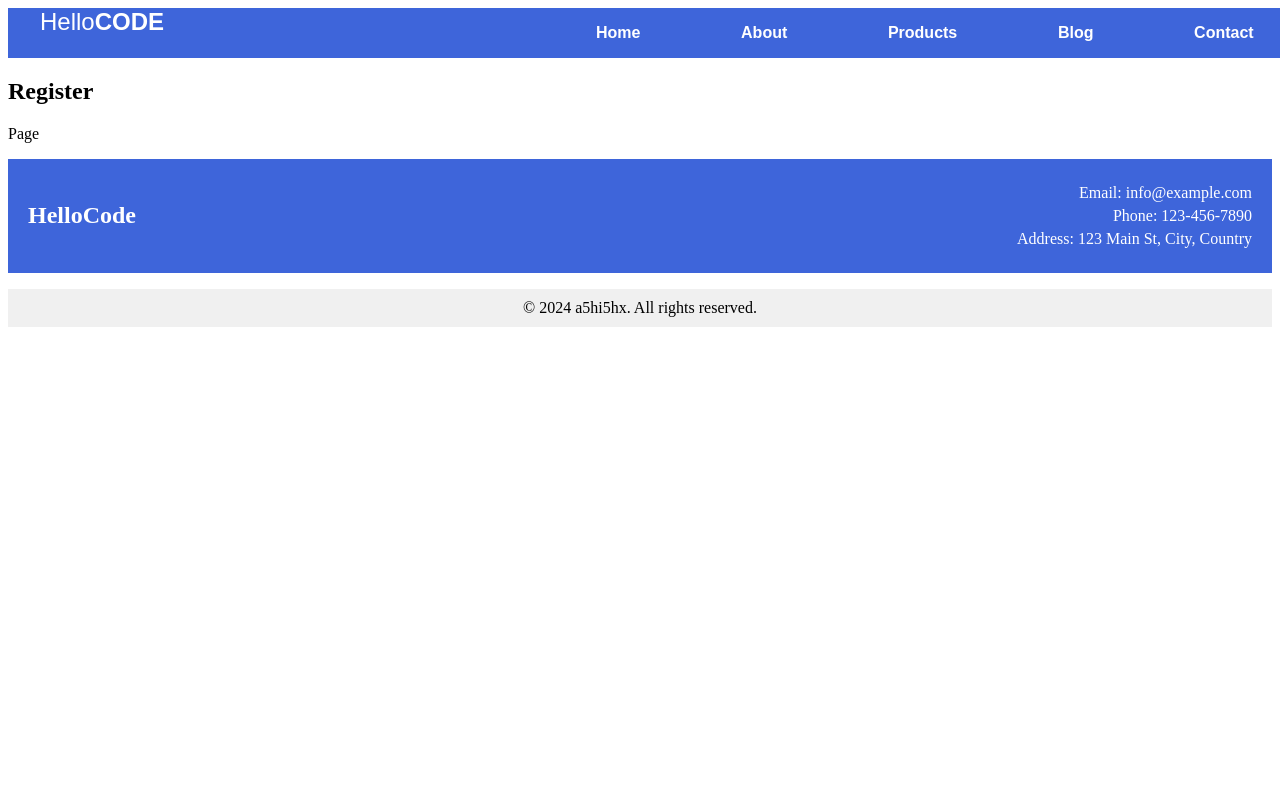
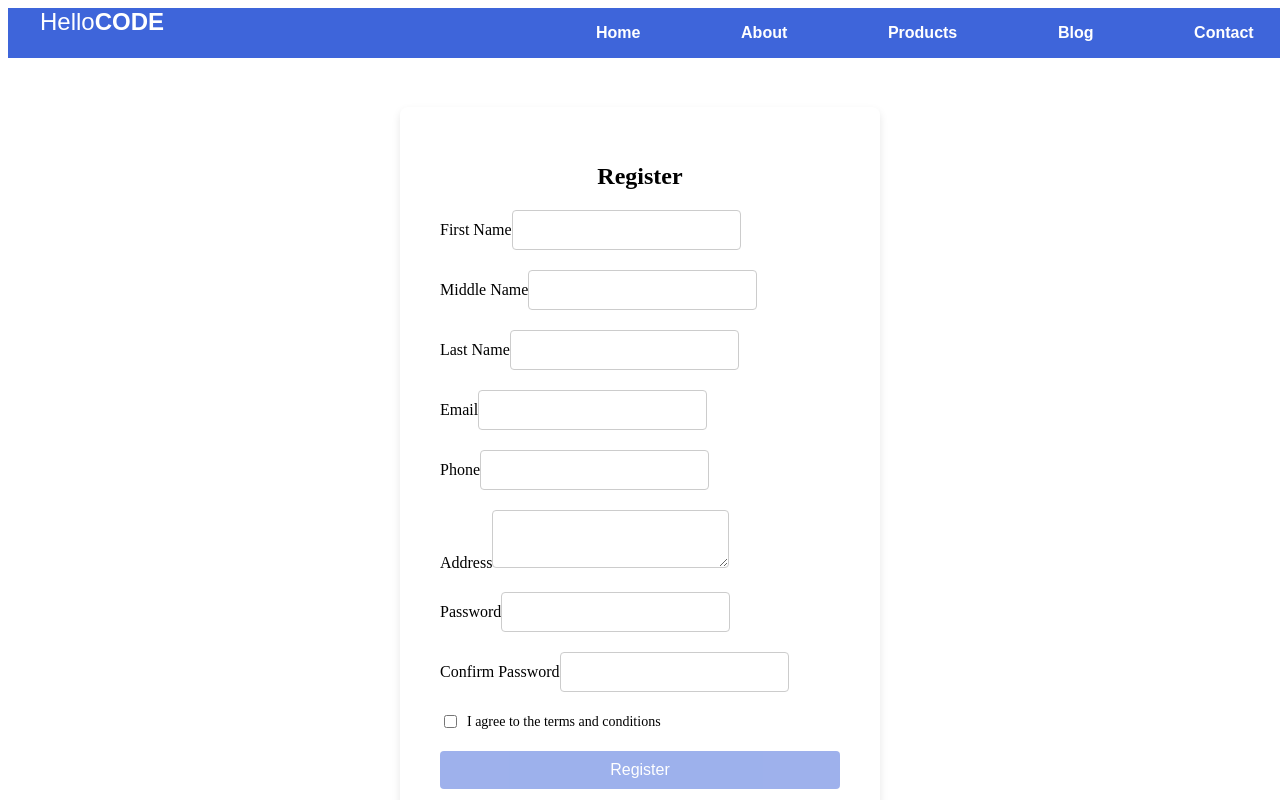
Before and after one commit to a5hi5hx/nextjs-tutortial, a Next.js app: page /register in a window 1280 px wide. Shown: the top 800 px of the page. Built offline with nearby package versions, Linux system fonts and the light colour scheme.

Commit message:
more changes

```diff
--- a/src/app/(auth)/register/page.tsx
+++ b/src/app/(auth)/register/page.tsx
@@ -1,8 +1,84 @@
-export default function Register() {
-    return(<>
-    <div>
-        <h2>Register</h2>
-        <p>Page </p>
-    </div>
-    </>);
-}
+"use client"
+import React, { useState } from 'react';
+import Head from 'next/head';
+import styles from './RegisterPage.module.css'; // Importing the CSS module for styling
+
+const RegisterPage: React.FC = () => {
+    const [agreeTerms, setAgreeTerms] = useState(false);
+    const [showTermsError, setShowTermsError] = useState(false);
+
+    const handleCheckboxChange = () => {
+        setAgreeTerms(!agreeTerms);
+    };
+
+    const openTermsModal = () => {
+        // Logic to open terms modal goes here
+        alert('Terms and conditions modal will be displayed here.');
+    };
+
+    const handleSubmit = (e: React.FormEvent<HTMLFormElement>) => {
+        e.preventDefault();
+        // Perform registration logic if terms are agreed
+        if (agreeTerms) {
+            // Registration logic
+            alert('Registration submitted successfully!');
+        } else {
+            setShowTermsError(true);
+            alert('Please agree to the terms and conditions.');
+        }
+    };
+    return (
+        <div className={styles.container}>
+            <Head>
+                <title>Register</title>
+            </Head>
+            <div className={styles.formContainer}>
+                <h1 className={styles.title}>Register</h1>
+                <form className={styles.form}>
+                    <div className={styles.inputContainer}>
+                        <label htmlFor="firstName" className={styles.label}>First Name</label>
+                        <input type="text" id="firstName" className={styles.input} />
+                    </div>
+                    <div className={styles.inputContainer}>
+                        <label htmlFor="middleName" className={styles.label}>Middle Name</label>
+                        <input type="text" id="middleName" className={styles.input} />
+                    </div>
+                    <div className={styles.inputContainer}>
+                        <label htmlFor="lastName" className={styles.label}>Last Name</label>
+                        <input type="text" id="lastName" className={styles.input} />
+                    </div>
+                    <div className={styles.inputContainer}>
+                        <label htmlFor="email" className={styles.label}>Email</label>
+                        <input type="email" id="email" className={styles.input} />
+                    </div>
+                    <div className={styles.inputContainer}>
+                        <label htmlFor="phone" className={styles.label}>Phone</label>
+                        <input type="tel" id="phone" className={styles.input} />
+                    </div>
+                    <div className={styles.inputContainer}>
+                        <label htmlFor="address" className={styles.label}>Address</label>
+                        <textarea id="address" className={styles.input} />
+                    </div>
+                    <div className={styles.inputContainer}>
+                        <label htmlFor="password" className={styles.label}>Password</label>
+                        <input type="password" id="password" className={styles.input} />
+                    </div>
+                    <div className={styles.inputContainer}>
+                        <label htmlFor="confirmPassword" className={styles.label}>Confirm Password</label>
+                        <input type="password" id="confirmPassword" className={styles.input} />
+                    </div>
+                    <div className={styles.checkboxContainer}>
+                        <input type="checkbox" id="agreeTerms" className={styles.checkbox} checked={agreeTerms} onChange={handleCheckboxChange} />
+                        <label htmlFor="agreeTerms" className={styles.checkboxLabel} onClick={openTermsModal}>I agree to the terms and conditions</label>
+                    </div>
+                    {showTermsError && (
+                        <p className={styles.errorText}>Please agree to the terms and conditions before registering.</p>
+                    )}
+                    <button type="submit" className={`${styles.button} ${!agreeTerms && styles.disabled}`}>Register</button>
+                </form>
+            </div>
+        </div>
+    );
+};
+
+export default RegisterPage;
--- a/src/css/header.css
+++ b/src/css/header.css
@@ -1,5 +1,5 @@
 header {
-    position: sticky;
+    position: relative;
     z-index: 10;
     left: 0;
     right: 0;
```
